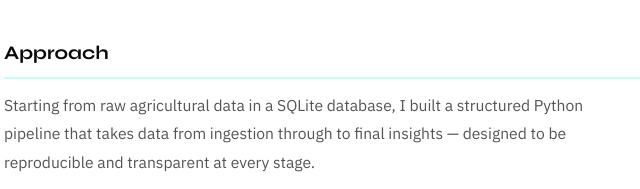
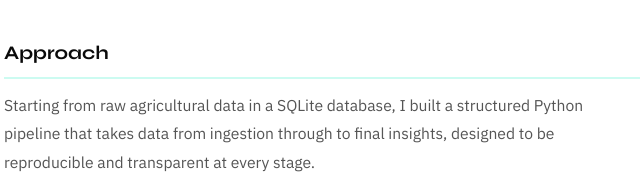
Before and after one commit to glorygakii/glorygakii.github.io, a plain HTML site: page projects/agriculture-pipeline.html in a window 1280 px wide. Shown: the part 855-1044 px from the top of the page, 128-768 px from the left. Drawn offline with Linux system fonts and the light colour scheme.

Commit message:
Fix sentence structure in project description

```diff
--- a/projects/agriculture-pipeline.html
+++ b/projects/agriculture-pipeline.html
@@ -50,7 +50,7 @@
         </p>
 
         <h2>Approach</h2>
-        <p>Starting from raw agricultural data in a SQLite database, I built a structured Python pipeline that takes data from ingestion through to final insights — designed to be reproducible and transparent at every stage.</p>
+        <p>Starting from raw agricultural data in a SQLite database, I built a structured Python pipeline that takes data from ingestion through to final insights, designed to be reproducible and transparent at every stage.</p>
         <ul>
           <li>Loaded and validated raw agricultural datasets using Pandas and SQLAlchemy</li>
           <li>Cleaned missing values, corrected data types, and fixed spelling errors</li>
```
